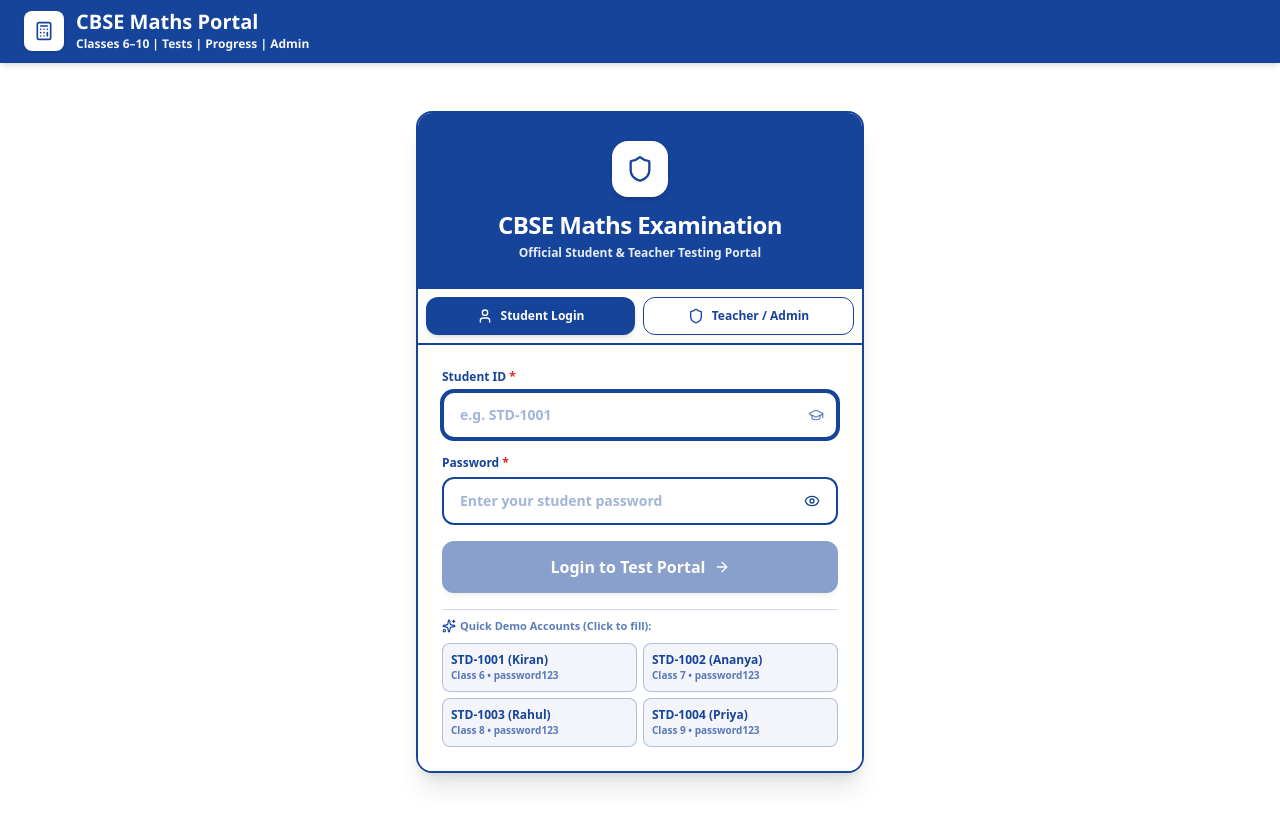
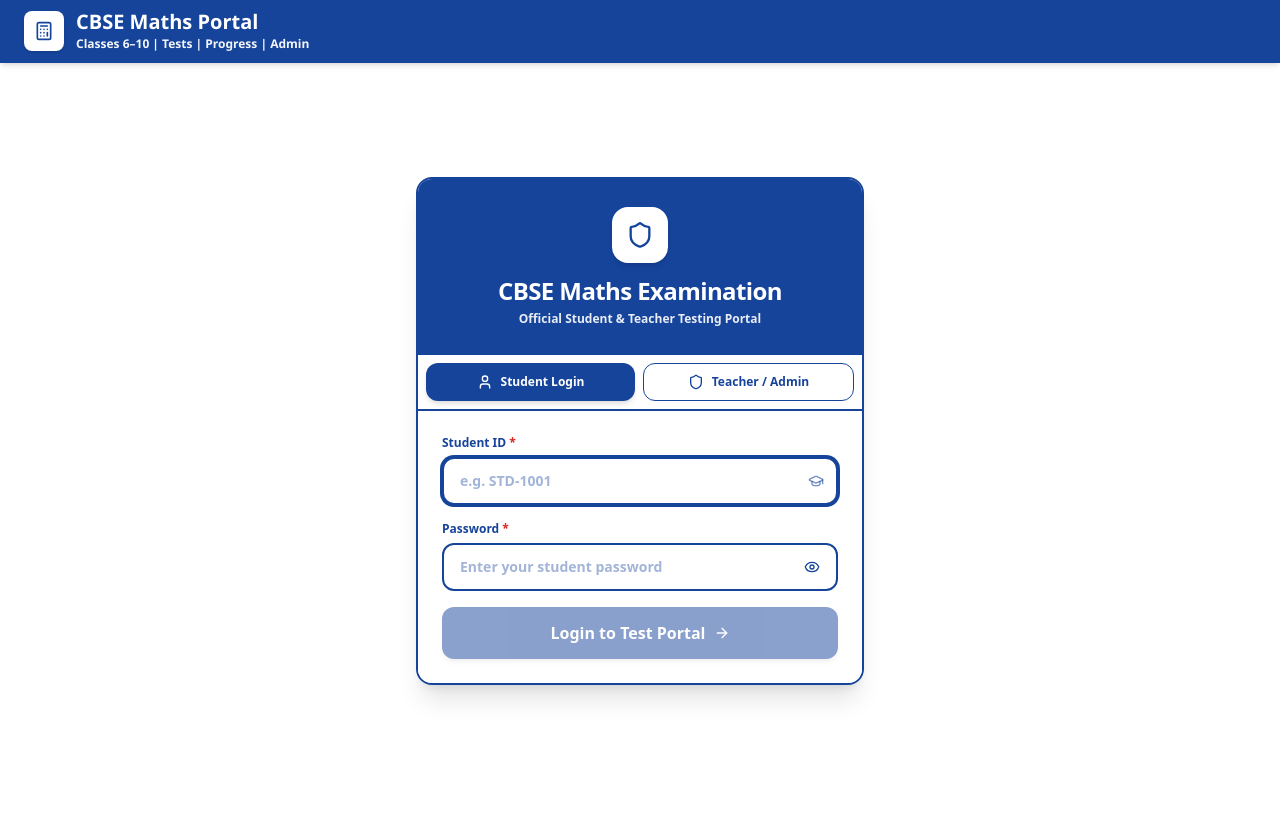
Before and after one commit to kiranidharana93-creator/aGanitha, a React (Vite) app: page / in a window 1280 px wide. After the commit the page ends 800 px from the top, so only its background shows below. Built offline with nearby package versions, Linux system fonts and the light colour scheme; no server answers; the database is empty.

Commit message:
refactor: remove demo credentials from LoginModal
Clean up the UI by removing quick-fill demo account buttons and unused icons from the login component.

```diff
--- a/src/components/LoginModal.tsx
+++ b/src/components/LoginModal.tsx
@@ -7,12 +7,9 @@
   AlertTriangle,
   Eye,
   EyeOff,
-  Lock,
   ArrowRight,
   RefreshCw,
   GraduationCap,
-  KeyRound,
-  Sparkles,
 } from 'lucide-react';
 
 interface LoginModalProps {
@@ -105,12 +102,6 @@
     } finally {
       setIsAdminLoggingIn(false);
     }
-  };
-
-  const handleFillDemo = (id: string, pass: string) => {
-    setStudentId(id);
-    setStudentPassword(pass);
-    setStudentError('');
   };
 
   return (
@@ -238,48 +229,6 @@
                   </>
                 )}
               </button>
-
-              {/* Quick Demo Credentials */}
-              <div className="pt-2 border-t border-[#16449B]/20">
-                <p className="text-[11px] font-bold text-[#16449B]/70 mb-2 flex items-center gap-1">
-                  <Sparkles className="w-3.5 h-3.5 text-[#16449B]" />
-                  <span>Quick Demo Accounts (Click to fill):</span>
-                </p>
-                <div className="grid grid-cols-2 gap-1.5">
-                  <button
-                    type="button"
-                    onClick={() => handleFillDemo('STD-1001', 'password123')}
-                    className="text-left bg-[#16449B]/5 hover:bg-[#16449B]/10 border border-[#16449B]/30 rounded-lg p-2 transition-colors cursor-pointer"
-                  >
-                    <p className="text-xs font-bold text-[#16449B]">STD-1001 (Kiran)</p>
-                    <p className="text-[10px] text-[#16449B]/70 font-semibold">Class 6 • password123</p>
-                  </button>
-                  <button
-                    type="button"
-                    onClick={() => handleFillDemo('STD-1002', 'password123')}
-                    className="text-left bg-[#16449B]/5 hover:bg-[#16449B]/10 border border-[#16449B]/30 rounded-lg p-2 transition-colors cursor-pointer"
-                  >
-                    <p className="text-xs font-bold text-[#16449B]">STD-1002 (Ananya)</p>
-                    <p className="text-[10px] text-[#16449B]/70 font-semibold">Class 7 • password123</p>
-                  </button>
-                  <button
-                    type="button"
-                    onClick={() => handleFillDemo('STD-1003', 'password123')}
-                    className="text-left bg-[#16449B]/5 hover:bg-[#16449B]/10 border border-[#16449B]/30 rounded-lg p-2 transition-colors cursor-pointer"
-                  >
-                    <p className="text-xs font-bold text-[#16449B]">STD-1003 (Rahul)</p>
-                    <p className="text-[10px] text-[#16449B]/70 font-semibold">Class 8 • password123</p>
-                  </button>
-                  <button
-                    type="button"
-                    onClick={() => handleFillDemo('STD-1004', 'password123')}
-                    className="text-left bg-[#16449B]/5 hover:bg-[#16449B]/10 border border-[#16449B]/30 rounded-lg p-2 transition-colors cursor-pointer"
-                  >
-                    <p className="text-xs font-bold text-[#16449B]">STD-1004 (Priya)</p>
-                    <p className="text-[10px] text-[#16449B]/70 font-semibold">Class 9 • password123</p>
-                  </button>
-                </div>
-              </div>
             </form>
           ) : (
             /* Admin Login Tab */
```
